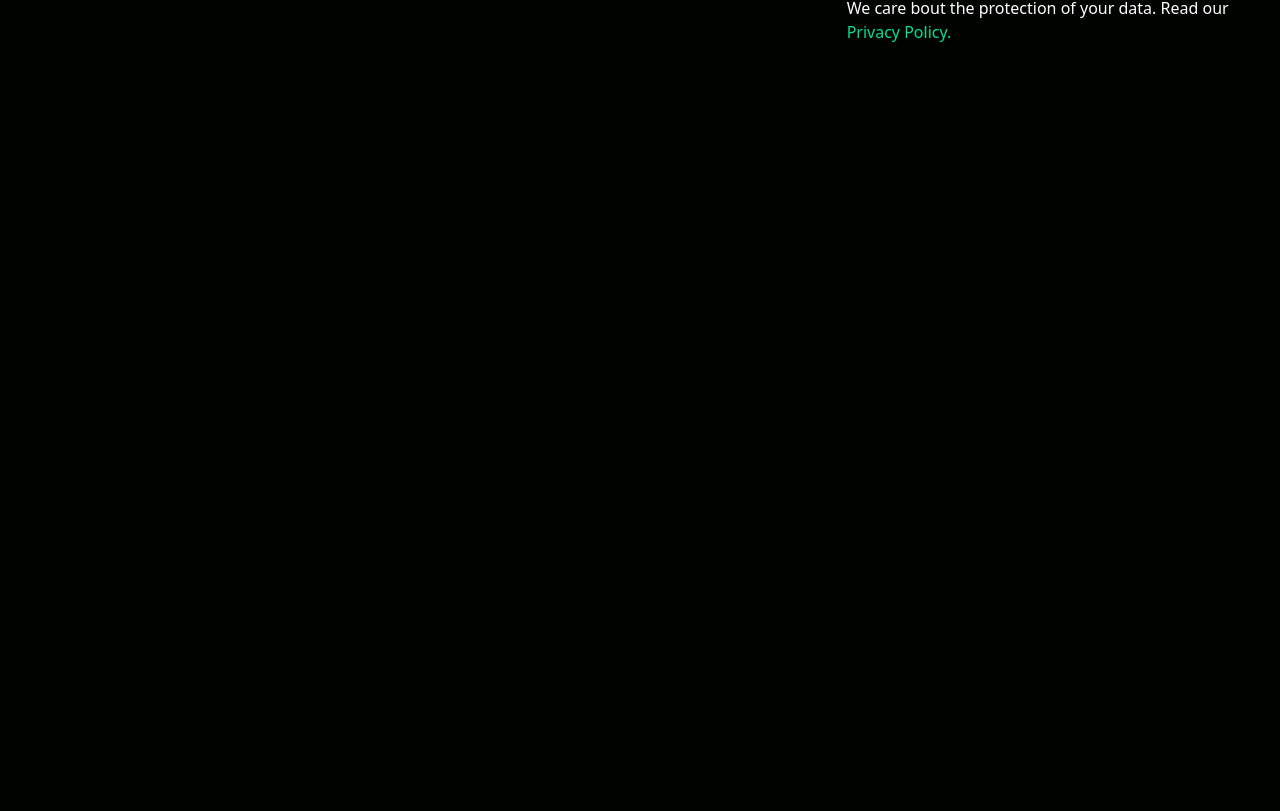
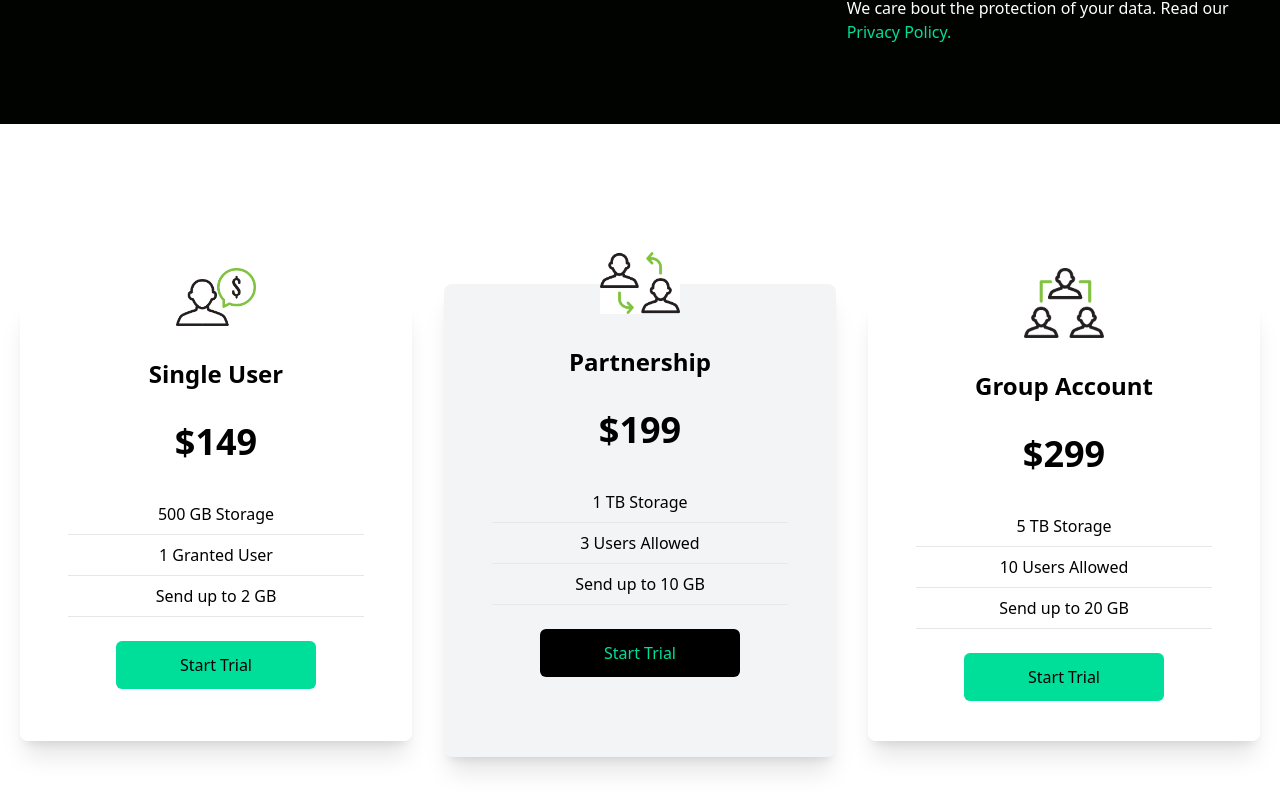
Before and after one commit to busari-mcode/data-finance-app, a React (Create React App) app: page / in a window 1280 px wide. Shown: the part 1557-2368 px from the top of the page. Before the commit the page ends 1681 px from the top, so only its background shows below. Built offline with nearby package versions, Linux system fonts and the light colour scheme.

Commit message:
new changes

```diff
--- a/public/index.html
+++ b/public/index.html
@@ -52,6 +52,6 @@
            to your website
       -->
 
-     <!-- continue from 53:43 -->
+     <!-- continue from 1:05:00 -->
   </body>
 </html>
--- a/src/App.js
+++ b/src/App.js
@@ -3,6 +3,7 @@
 import Hero from "./components/Hero";
 import Analytics from "./components/Analytics";
 import Newsletter from "./components/Newsletter";
+import Cards from "./components/Cards";
 
 function App() {
   return (
@@ -11,6 +12,7 @@
     <Hero />
     <Analytics />
     <Newsletter />
+    <Cards />
     </>
   );
 }
--- /dev/null
+++ b/src/components/Cards.jsx
@@ -0,0 +1,48 @@
+import React from 'react';
+import Single from '../assets/single.png';
+import Double from '../assets/double.png';
+import Triple from '../assets/triple.png';
+
+const Cards = () => {
+  return (
+    <div className='w-full py-[10rem] px-4 bg-white'>
+        <div className='max-w-[1240px] mx-auto grid md:grid-cols-3 gap-8'>
+            <div className='w-full shadow-xl flex flex-col p-4 my-4 rounded-lg hover:scale-105 duration-300'>
+                <img className='w-20 mx-auto mt-[-3rem] bg-white' src={Single} alt="" />
+                <h2 className='text-2xl font-bold text-center py-8'>Single User</h2>
+                <p className='text-center text-4xl font-bold'>$149</p>
+                <div className='text-center font-medium'>
+                    <p className='py-2 border-b mx-8 mt-8'>500 GB Storage</p>
+                    <p className='py-2 border-b mx-8 '>1 Granted User</p>
+                    <p className='py-2 border-b mx-8 '>Send up to 2 GB</p>
+                </div>
+                <button className='bg-[#00df9a] w-[200px] rounded-md font-medium my-6 mx-auto px-6 py-3'>Start Trial</button>
+            </div>
+            <div className='w-full shadow-xl bg-gray-100 flex flex-col p-4 md:my-0 my-8 rounded-lg hover:scale-105 duration-300'>
+                <img className='w-20 mx-auto mt-[-3rem] bg-white' src={Double} alt="" />
+                <h2 className='text-2xl font-bold text-center py-8'>Partnership</h2>
+                <p className='text-center text-4xl font-bold'>$199</p>
+                <div className='text-center font-medium'>
+                    <p className='py-2 border-b mx-8 mt-8'>1 TB Storage</p>
+                    <p className='py-2 border-b mx-8 '>3 Users Allowed</p>
+                    <p className='py-2 border-b mx-8 '>Send up to 10 GB</p>
+                </div>
+                <button className='bg-black text-[#00df9a] w-[200px] rounded-md font-medium my-6 mx-auto px-6 py-3'>Start Trial</button>
+            </div>
+            <div className='w-full shadow-xl flex flex-col p-4 my-4 rounded-lg hover:scale-105 duration-300'>
+                <img className='w-20 mx-auto mt-[-3rem] bg-white' src={Triple} alt="" />
+                <h2 className='text-2xl font-bold text-center py-8'>Group Account</h2>
+                <p className='text-center text-4xl font-bold'>$299</p>
+                <div className='text-center font-medium'>
+                    <p className='py-2 border-b mx-8 mt-8'>5 TB Storage</p>
+                    <p className='py-2 border-b mx-8 '>10 Users Allowed</p>
+                    <p className='py-2 border-b mx-8 '>Send up to 20 GB</p>
+                </div>
+                <button className='bg-[#00df9a] w-[200px] rounded-md font-medium my-6 mx-auto px-6 py-3'>Start Trial</button>
+            </div>
+        </div>
+    </div>
+  )
+}
+
+export default Cards
```
